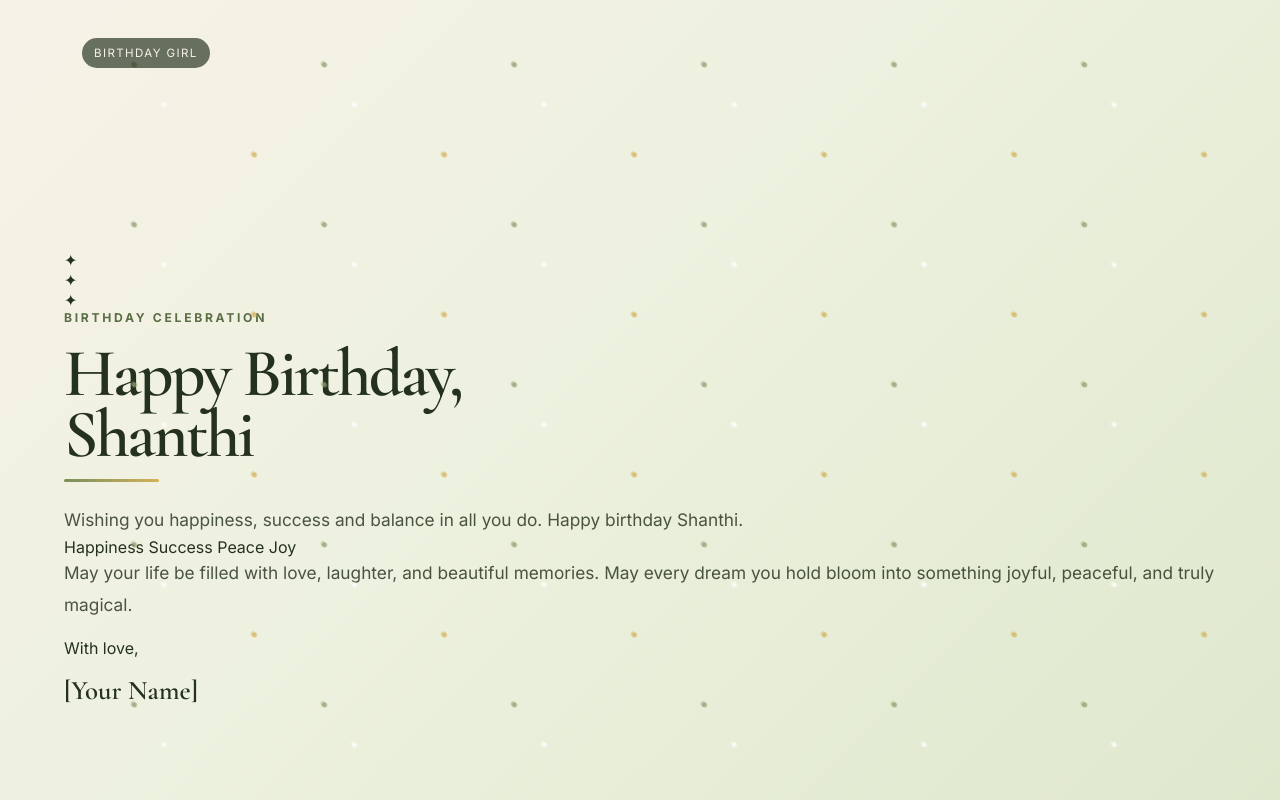
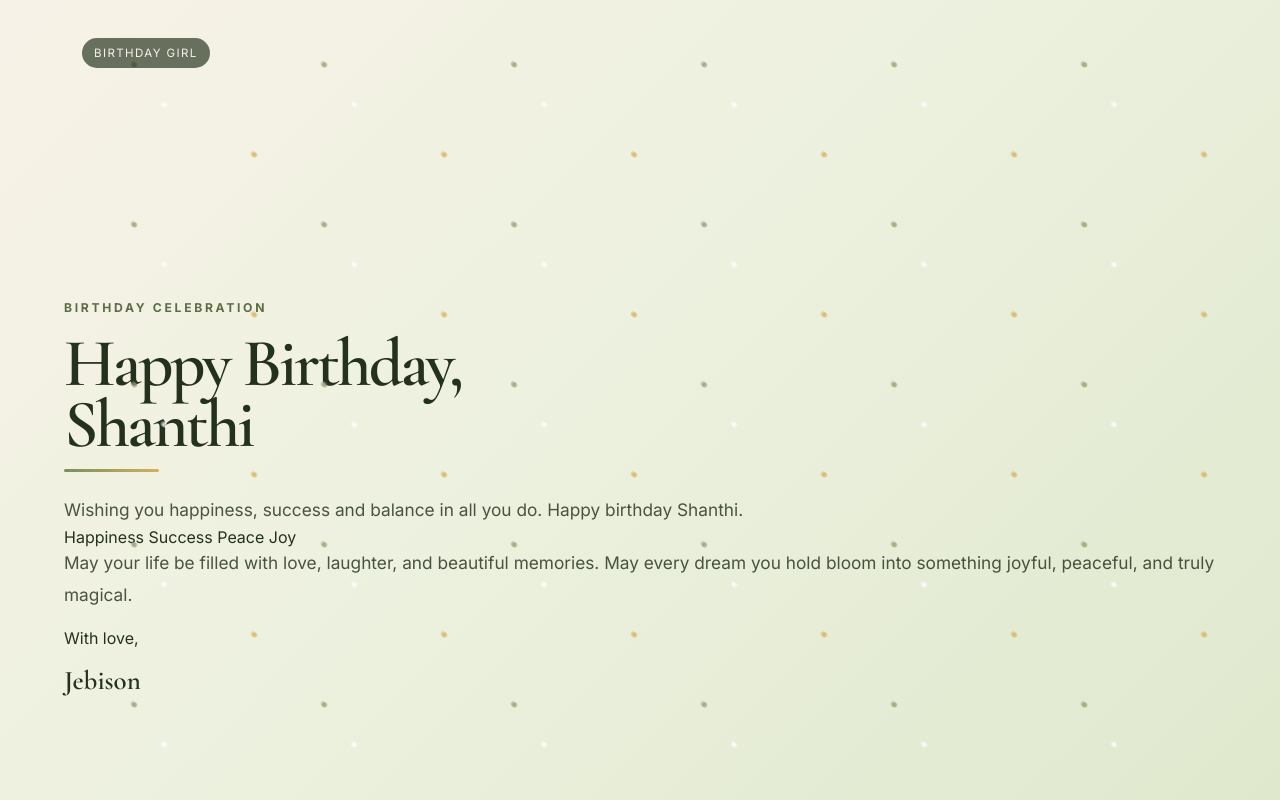
Before and after one commit to GunalJebison/olive-birthday-site, a plain HTML site: page index.html in a window 1280 px wide. Drawn offline with nearby package versions, Linux system fonts and the light colour scheme.

Commit message:
Finalize Shanthi birthday page with the sender name Jebison and the final olive-themed design.

```diff
--- a/index.html
+++ b/index.html
@@ -4,10 +4,7 @@
     <meta charset="UTF-8" />
     <meta name="viewport" content="width=device-width, initial-scale=1.0" />
     <title>Happy Birthday Shanthi</title>
-    <meta
-      name="description"
-      content="Birthday wishes for Shanthi with olive floral theme, warm memories, and heartfelt blessings."
-    />
+    <meta name="description" content="Happy birthday Shanthi - sincere wishes with olive tones and a warm personal photo card." />
     <link rel="preconnect" href="https://fonts.googleapis.com" />
     <link rel="preconnect" href="https://fonts.gstatic.com" crossorigin />
     <link href="https://fonts.googleapis.com/css2?family=Cormorant+Garamond:wght@400;500;600;700&family=Inter:wght@400;500;600;700&display=swap" rel="stylesheet" />
@@ -22,12 +19,7 @@
       <main class="birthday-card">
         <section class="image-panel">
           <div class="photo-badge">Birthday Girl</div>
-          <div class="main-photo">
-            <div class="photo-glow"></div>
-            <div class="photo-ornament ornament-one">✦</div>
-            <div class="photo-ornament ornament-two">✦</div>
-            <div class="photo-ornament ornament-three">✦</div>
-          </div>
+          <div class="main-photo" aria-label="Birthday portrait of Shanthi"></div>
         </section>
 
         <section class="content-panel">
@@ -53,7 +45,7 @@
 
           <div class="signature-block">
             <p class="signature-label">With love,</p>
-            <p class="signature-name">[Your Name]</p>
+            <p class="signature-name">Jebison</p>
           </div>
         </section>
       </main>
```
